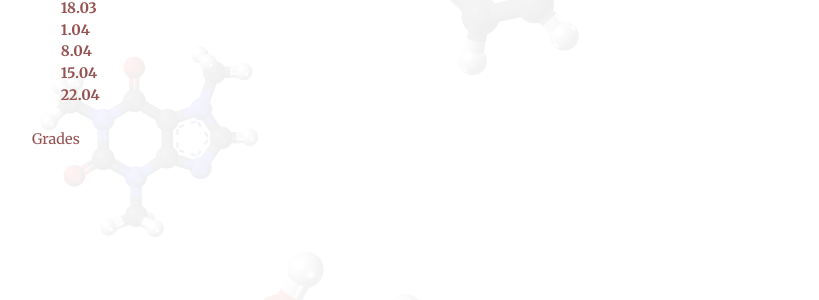
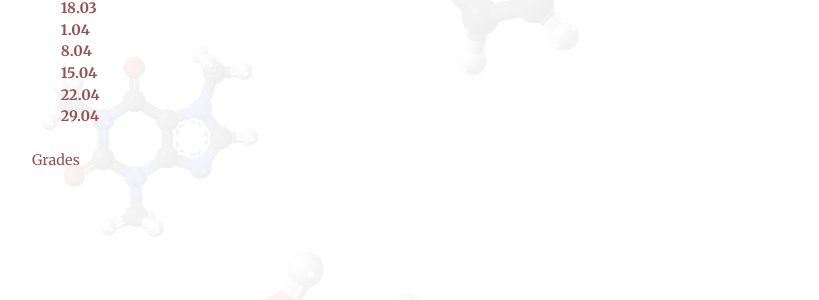
Before and after one commit to kudkudak/kudkudak.github.io, a Jekyll site: the page built from 4students.html, in a window 1280 px wide. Shown: the part 332-632 px from the top of the page, without its empty margins (208-1027 px from the left). Built offline with Jekyll 4.4.1, drawn with Linux system fonts in a browser that asks for light colours; nearby versions of some CDN libraries; some web fonts are replaced.

Commit message:
Update 4students

```diff
--- a/4students.html
+++ b/4students.html
@@ -14,6 +14,7 @@
     <a href="https://github.com/kudkudak/python-for-data-processing/blob/master/L5.ipynb"><b>1.04</b></a></li> <br>
 <a href="https://github.com/kudkudak/python-for-data-processing/blob/master/L6.ipynb"><b>8.04</b></a></li><br>
     <a href="https://github.com/kudkudak/python-for-data-processing/blob/master/L7.ipynb"><b>15.04</b></a></li><br>
-    <a href="https://github.com/kudkudak/python-for-data-processing/blob/master/L8.ipynb"><b>22.04</b></a></li>
+<a href="https://github.com/kudkudak/python-for-data-processing/blob/master/L8.ipynb"><b>22.04</b></a></li><br>
+    <a href="https://github.com/kudkudak/python-for-data-processing/blob/master/L9.ipynb"><b>29.04</b></a></li>
 </ul>
 <p> <a href="https://docs.google.com/spreadsheets/d/1BWFupBKK8e85pLVYd7J4LyIZXFqqQ0bbabOz2kQzrwI/edit?usp=sharing">Grades</a></p>
```
